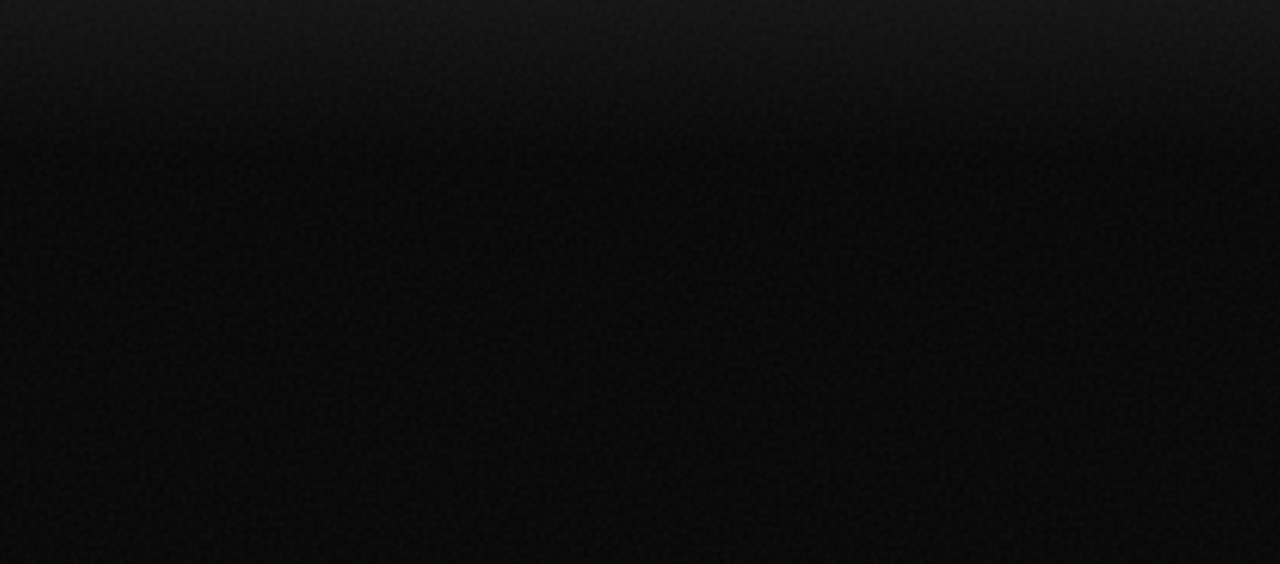
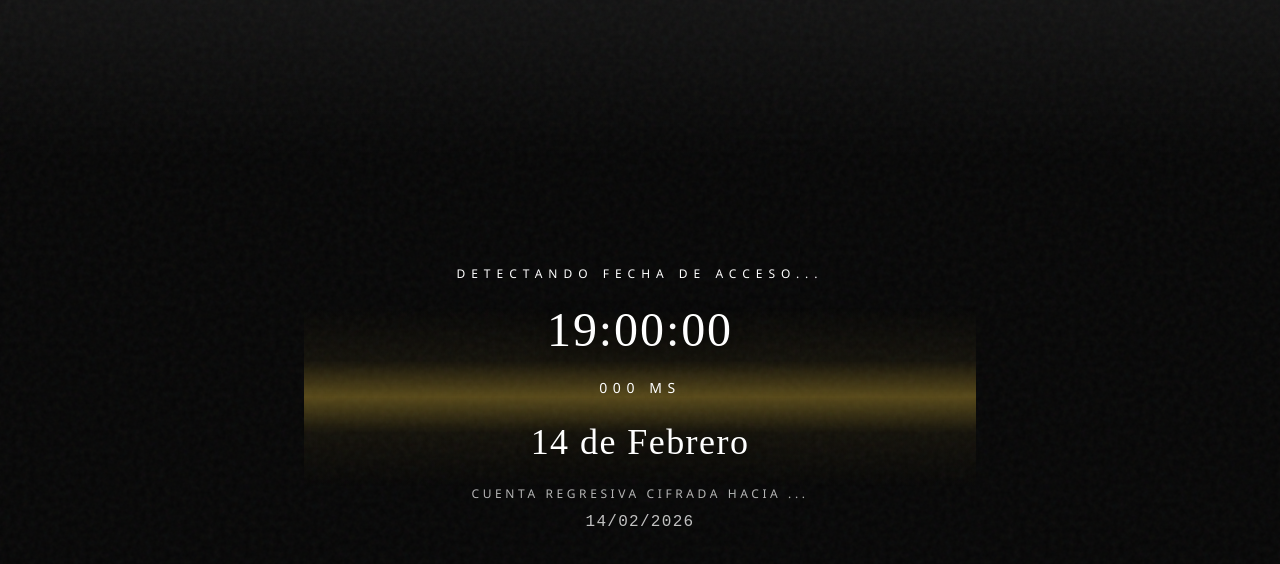
Before and after one commit to Diegotovarf/the-14th-access-portal, a React (Vite) app: page / in a window 1280 px wide. Shown: the top 564 px of the page. Built offline with nearby package versions, Linux system fonts and the light colour scheme.

Commit message:
Fijar fecha y hora con pausa

```diff
--- a/src/App.jsx
+++ b/src/App.jsx
@@ -11,6 +11,7 @@ const LETTER_TEXT =
 
 const TARGET_DATE_TEXT = "14/02/2026"
 const TARGET_DATE_DISPLAY = "14 de Febrero"
+const LOCKED_TIME = { hours: 19, minutes: 0, seconds: 0, milliseconds: 0 }
 
 const getCountdown = () => {
   const now = Date.now()
@@ -141,11 +142,11 @@ function App() {
   const [phase, setPhase] = useState(() => getInitialPhase())
   const [countdown, setCountdown] = useState(() => getCountdown())
   const [loadingClock, setLoadingClock] = useState(() => getRandomClock())
-  const [loadingDates, setLoadingDates] = useState(() =>
-    Array.from({ length: 3 }, () => getRandomDate()),
-  )
+  const [loadingDate, setLoadingDate] = useState(() => getRandomDate())
   const [dateResolved, setDateResolved] = useState(false)
   const [dateFinalized, setDateFinalized] = useState(false)
+  const [loadingLocked, setLoadingLocked] = useState(false)
+  const [shake, setShake] = useState(false)
   const [ellipsisCount, setEllipsisCount] = useState(0)
   const [elapsed, setElapsed] = useState(() => getElapsed())
   const [noPos, setNoPos] = useState({ x: 0, y: 0 })
@@ -178,61 +179,78 @@ function App() {
   }, [phase, prefersReducedMotion])
 
   useEffect(() => {
-    if (phase !== "loading") return
+    if (phase !== "loading" || loadingLocked) return
     const interval = setInterval(
       () => setLoadingClock(getRandomClock()),
-      prefersReducedMotion ? 300 : 180,
+      prefersReducedMotion ? 300 : 220,
     )
     return () => clearInterval(interval)
-  }, [phase, prefersReducedMotion])
+  }, [phase, prefersReducedMotion, loadingLocked])
 
   useEffect(() => {
     if (phase !== "loading") return
     setDateResolved(false)
     setDateFinalized(false)
-    const interval = setInterval(
-      () =>
-        setLoadingDates((prev) => [getRandomDate(), ...prev].slice(0, 3)),
-      prefersReducedMotion ? 400 : 220,
+    setLoadingLocked(false)
+    setShake(false)
+    setLoadingClock(getRandomClock())
+    setLoadingDate(getRandomDate())
+
+    const lockTimer = setTimeout(
+      () => {
+        setLoadingLocked(true)
+        setLoadingClock(LOCKED_TIME)
+        setLoadingDate(TARGET_DATE_TEXT)
+        setDateResolved(true)
+        setEllipsisCount(3)
+      },
+      prefersReducedMotion ? 0 : 3200,
     )
-    return () => clearInterval(interval)
+    const scanTimer = setTimeout(
+      () => setPhase("scan"),
+      prefersReducedMotion ? 0 : 6200,
+    )
+
+    return () => {
+      clearTimeout(lockTimer)
+      clearTimeout(scanTimer)
+    }
   }, [phase, prefersReducedMotion])
 
   useEffect(() => {
-    if (phase !== "loading") return
-    const timer = setTimeout(
-      () => setDateResolved(true),
-      prefersReducedMotion ? 0 : 3600,
+    if (phase !== "loading" || loadingLocked) return
+    const interval = setInterval(
+      () => setLoadingDate(getRandomDate()),
+      prefersReducedMotion ? 450 : 260,
     )
-    return () => clearTimeout(timer)
-  }, [phase, prefersReducedMotion])
+    return () => clearInterval(interval)
+  }, [phase, prefersReducedMotion, loadingLocked])
 
   useEffect(() => {
     if (!dateResolved) return
+    setShake(true)
+    const shakeTimer = setTimeout(
+      () => setShake(false),
+      prefersReducedMotion ? 0 : 600,
+    )
     const timer = setTimeout(
       () => setDateFinalized(true),
-      prefersReducedMotion ? 0 : 600,
+      prefersReducedMotion ? 0 : 500,
     )
-    return () => clearTimeout(timer)
+    return () => {
+      clearTimeout(timer)
+      clearTimeout(shakeTimer)
+    }
   }, [dateResolved, prefersReducedMotion])
 
   useEffect(() => {
-    if (phase !== "loading") return
+    if (phase !== "loading" || loadingLocked) return
     const interval = setInterval(
       () => setEllipsisCount((prev) => (prev + 1) % 4),
       prefersReducedMotion ? 700 : 450,
     )
     return () => clearInterval(interval)
-  }, [phase, prefersReducedMotion])
-
-  useEffect(() => {
-    if (phase !== "loading") return
-    const timer = setTimeout(
-      () => setPhase("scan"),
-      prefersReducedMotion ? 0 : 4200,
-    )
-    return () => clearTimeout(timer)
-  }, [phase, prefersReducedMotion])
+  }, [phase, prefersReducedMotion, loadingLocked])
 
   useEffect(() => {
     if (phase !== "scan") return
@@ -380,7 +398,11 @@ function App() {
                 </div>
               )}
 
-              <div className="relative z-10 space-y-6">
+              <motion.div
+                className="relative z-10 space-y-6"
+                animate={shake ? { x: [0, -6, 6, -4, 4, 0] } : { x: 0 }}
+                transition={{ duration: 0.5, ease: "easeInOut" }}
+              >
                 <div className="text-[10px] uppercase tracking-[0.3em] text-portal-gold/90 sm:text-xs sm:tracking-[0.5em]">
                   Detectando fecha de acceso...
                 </div>
@@ -407,18 +429,10 @@ function App() {
                     {".".repeat(ellipsisCount)}
                   </div>
                   <div className="space-y-1 font-digital text-sm text-white/75 sm:text-base">
-                    {loadingDates.map((date, index) => (
-                      <div key={`${date}-${index}`}>
-                        {dateResolved && index === 0
-                          ? dateFinalized
-                            ? "14 de Feb"
-                            : TARGET_DATE_TEXT
-                          : date}
-                      </div>
-                    ))}
+                    <div>{loadingDate}</div>
                   </div>
                 </div>
-              </div>
+              </motion.div>
             </motion.div>
           )}
 
```
